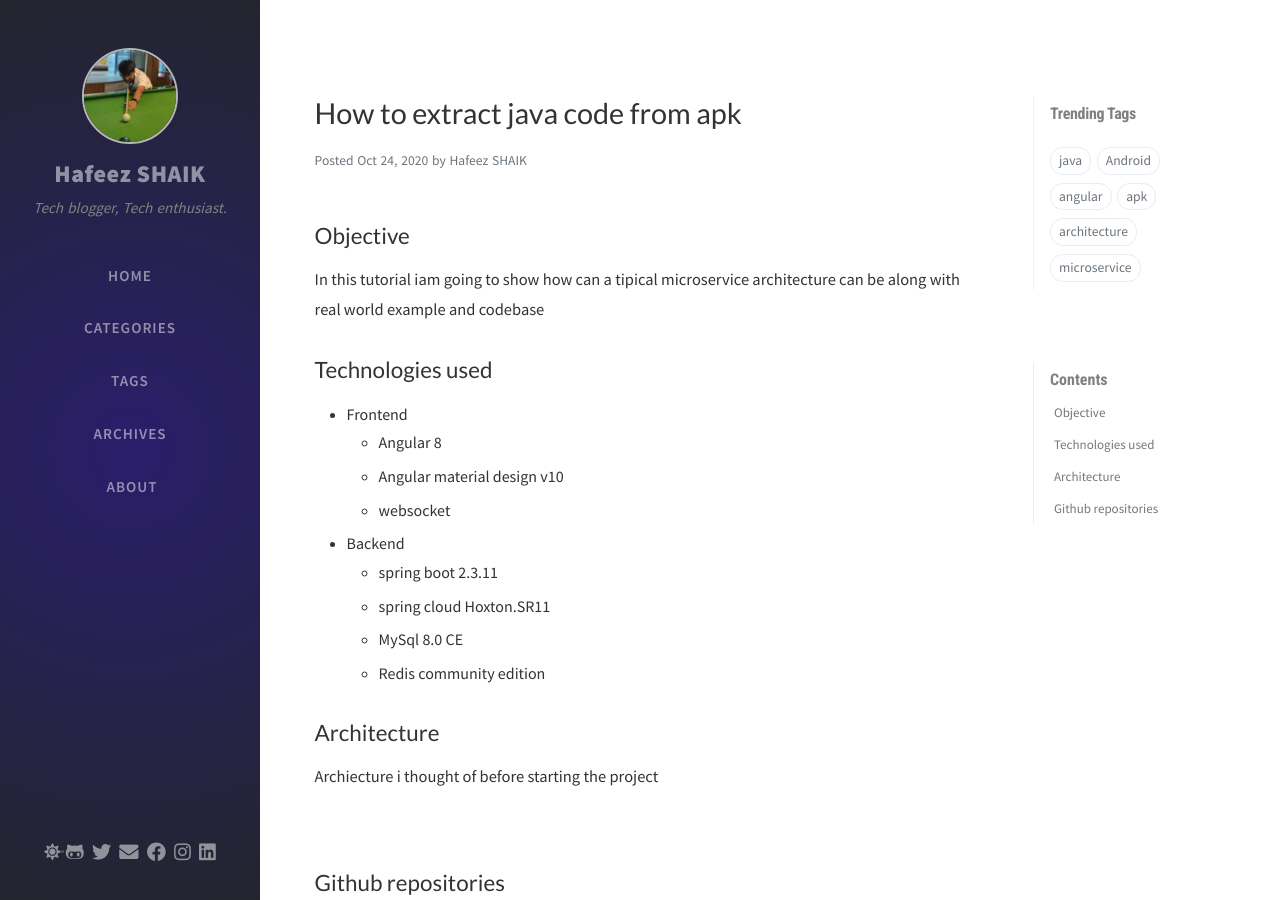
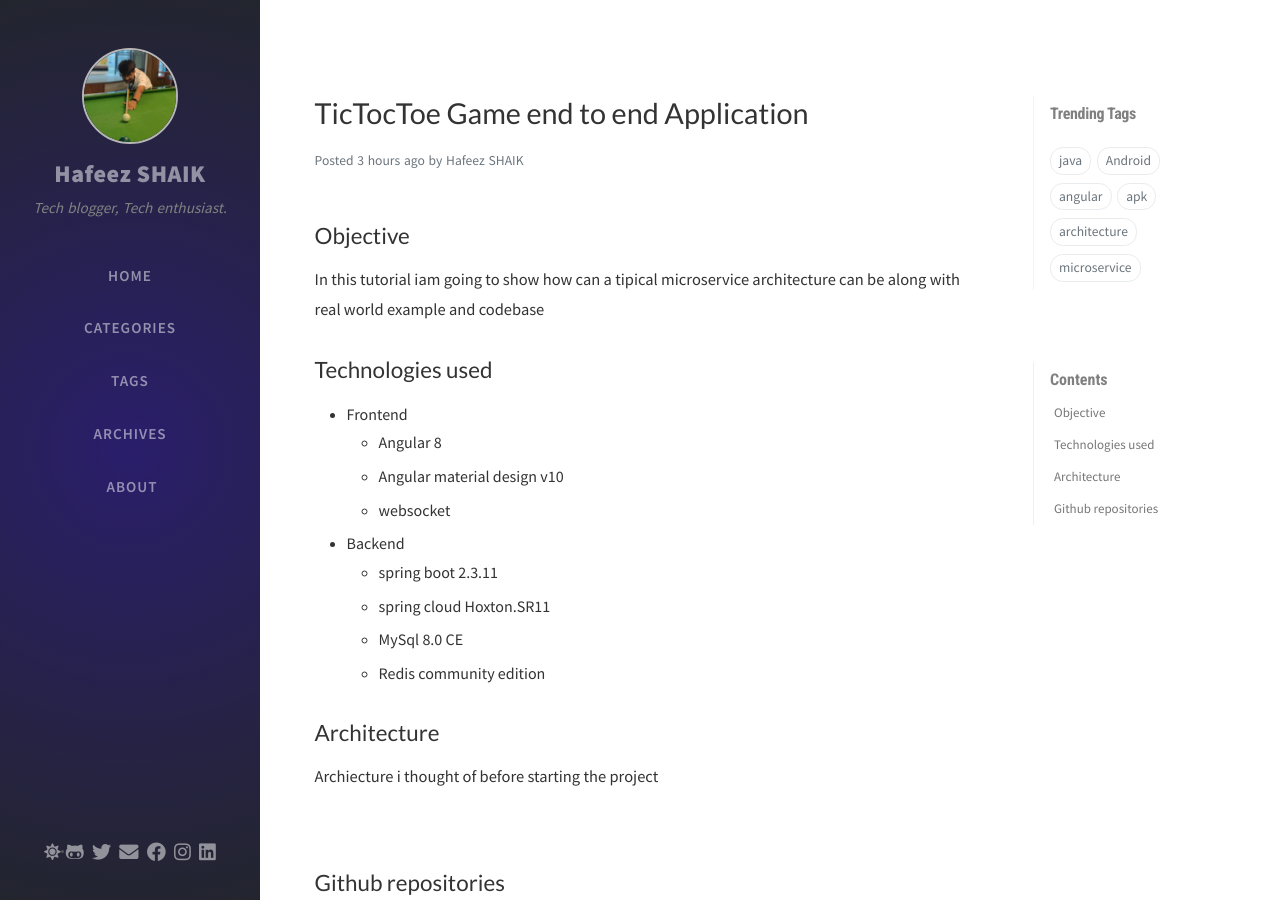
Before and after one commit to appuhafeez/appuhafeez.github.io, a Jekyll site: the page built from _posts/spring-boot/2021-06-14-tictoctoe-game-end-to-end-app.md, in a window 1280 px wide and 900 px high. Built offline with Jekyll 4.4.1, drawn with Linux system fonts in a browser that asks for light colours; nearby versions of some CDN libraries; comment, search, counter and statistics services are not loaded; some of the changed text lies outside the part shown.

Commit message:
fixed typos

```diff
--- a/_posts/spring-boot/2021-06-14-tictoctoe-game-end-to-end-app.md
+++ b/_posts/spring-boot/2021-06-14-tictoctoe-game-end-to-end-app.md
@@ -1,7 +1,7 @@
 ---
-title: How to extract java code from apk
+title: TicTocToe Game end to end Application
 author: Hafeez SHAIK
-date: 2020-10-24 14:24:00 +0530
+date: 2021-06-14 14:24:00 +0530
 categories: [Tech,Tutorial,spring]
 description: In this you can learn how to get java cod from APK file
 tags: [microservice,architecture,java,angular]
```
